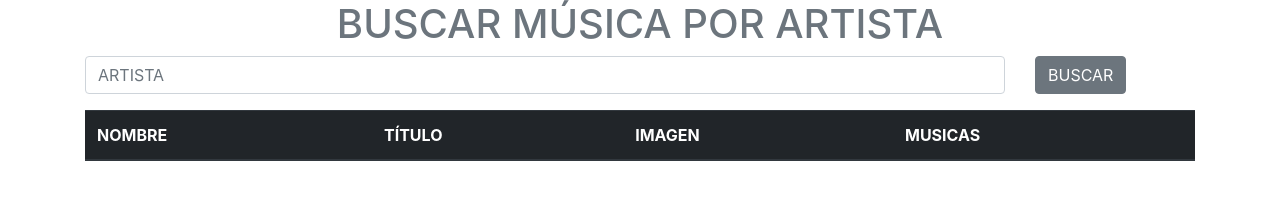
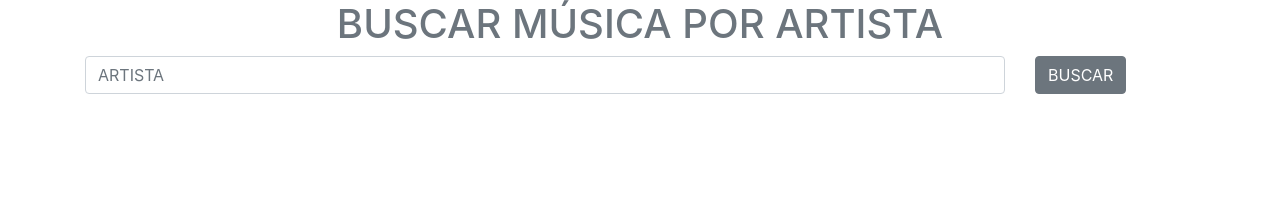
Before and after one commit to Oliverv1995/rama, a plain HTML site: page index.html in a window 1280 px wide. Drawn offline with nearby package versions, Linux system fonts and the light colour scheme.

Commit message:
actualizacion

```diff
--- a/index.html
+++ b/index.html
@@ -31,19 +31,6 @@
 
 
 
-		<table class="table">
-  <thead class="thead-dark">
-    <tr>
-      <th scope="col">NOMBRE</th>
-      <th scope="col">TÍTULO</th>
-      <th scope="col">IMAGEN</th>
-      <th scope="col">MUSICAS</th>
-    </tr>
-  </thead>
-  <tbody id="table_mostrar">
-
-  </tbody>
-</table>
 
 
 
```
